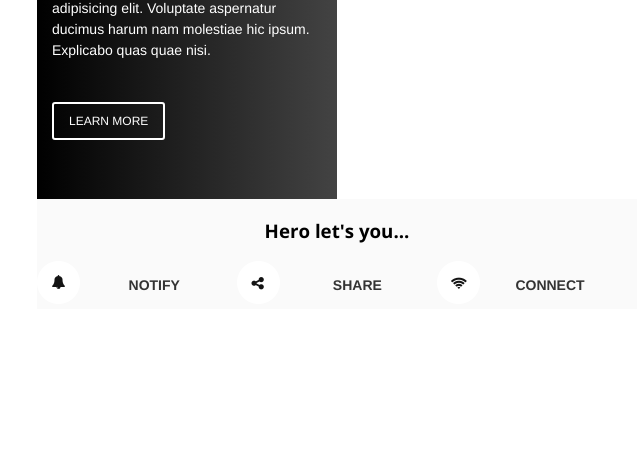
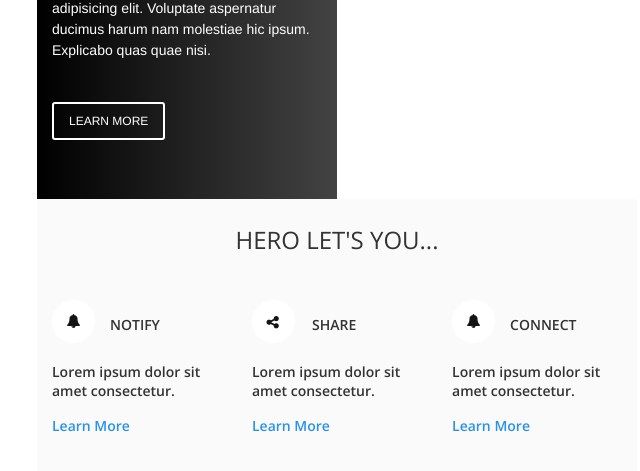
Before and after one commit to jodaddy15/HTML-email, a React app: page public/index.html in a window 1280 px wide. Shown: the part 271-742 px from the top of the page, without its empty margins (303-943 px from the left). Built offline with nearby package versions, Linux system fonts and the light colour scheme.

Commit message:
lets you row..done

```diff
--- a/public/index.html
+++ b/public/index.html
@@ -81,44 +81,108 @@
               <!-- End of Right Column -->
             </td>
           </tr>
-          <!-- End of Main Row -->
+          <!-- End of Header Row -->
           <!-- Start of 2nd Main Row -->
           <tr>
-            <td style="background: #fafafa;">
-              <h3 style="text-align: center; padding-top:0">Hero let's you...</h3>
-              <!-- Start of left column "
-                Notify" -->
-              <table class="header-left" width="33.33%" style="margin: 0;" align="left" cellspacing="0" cellpadding="-1px"
-                border="0" padding: 15px 0 70px 0;>
+            <td class="lets-you-row" style="background: #fafafa;">
+              <h3 style="text-align: center; font-family: 'Open Sans', 'Helvetica Neue', Helvetica, Arial, 'Lucida Grande', sans-serif; color: #333333; padding: 36px 0 5px 0; font-weight: 300; text-transform: uppercase; font-size: 24px; padding-top:0">Hero
+                let's you...</h3>
+              <!-- Start of left column "Notify" -->
+              <table class="left-column" width="33.33%" align="left" cellspacing="0" cellpadding="0" border="0" style="padding: 15px 15px 70px 15px;">
                 <tr>
                   <td>
+                    <table class="title-icon" width="33.33%" align="left" cellspacing="0" cellpadding="0" border="0"
+                      style="padding: 0;">
+                      <tr>
+                        <td>
+                          <img src="/img/bell_icon.png" alt="image of a bell" width: 50px;>
+                        </td>
+                        <td style="font-family: 'Open Sans', 'Helvetica Neue', Helvetica, Arial, 'Lucida Grande', sans-serif; color: #333333; font-weight: 600; text-transform: uppercase; font-size: 14px; padding: 0 0 0 15px;">Notify
+                        </td>
+                      </tr>
+                    </table>
+
+                  </td>
+                </tr>
+                <tr>
                   <td>
-                    <img src="/img/bell_icon.png" alt=""></td>
-                  <td style="
-                    font-family: 'Open-Sans', 'Helvetica Neue' , Helvetica, Arial, 'Lucida Grande' , sans-serif; color: #333; text-decoration: none; font-size: 14px; font-weight: 600; text-transform: uppercase; padding: 0 0 0 5px;">Notify
+                    <p style="font-family: 'Open Sans', 'Helvetica Neue', Helvetica, Arial, 'Lucida Grande', sans-serif; color: #333333; font-weight: 600; font-size: 14px;">Lorem
+                      ipsum dolor sit amet consectetur.</p>
+                  </td>
+                </tr>
+                <tr>
+                  <td>
+                    <a href="#" style="font-family: 'Open Sans', 'Helvetica Neue', Helvetica, Arial, 'Lucida Grande', sans-serif; color: #2792ec; text-decoration: none; font-weight: 600; font-size: 14px;">Learn
+                      More
+                    </a>
+                  </td>
                 </tr>
               </table>
-              <!-- End of Main Row -->
-              <table class="header-center" width="33.33%" style="margin: 0;" align="left" cellspacing="0" cellpadding="0"
-                border="0" padding: 15px 0 70px 0;>
+              <!-- end of left-column -->
+              <!-- start of middle-column "Share" -->
+              <table class="middle-column" width="33.33%" align="left" cellspacing="0" cellpadding="0" border="0" style="padding: 15px 15px 70px 15px;">
                 <tr>
                   <td>
+                    <table class="title-icon" width="33.33%" align="left" cellspacing="0" cellpadding="0" border="0"
+                      style="padding: 0;">
+                      <tr>
+                        <td>
+                          <img src="/img/share_icon.png" alt="image of a bell" width: 50px;>
+                        </td>
+                        <td style="font-family: 'Open Sans', 'Helvetica Neue', Helvetica, Arial, 'Lucida Grande', sans-serif; color: #333333; font-weight: 600; text-transform: uppercase; font-size: 14px; padding: 0 0 0 15px;">Share
+                        </td>
+                      </tr>
+                    </table>
+
+                  </td>
+                </tr>
+                <tr>
                   <td>
-                    <img src="/img/share_icon.png" alt=""></td>
-                  <td style="
-                    font-family: 'Open-Sans', 'Helvetica Neue' , Helvetica, Arial, 'Lucida Grande' , sans-serif; color: #333; text-decoration: none; font-size: 14px; font-weight: 600; text-transform: uppercase; padding: 0 0 0 5px;">Share
+                    <p style="font-family: 'Open Sans', 'Helvetica Neue', Helvetica, Arial, 'Lucida Grande', sans-serif; color: #333333; font-weight: 600; font-size: 14px;">Lorem
+                      ipsum dolor sit amet consectetur.</p>
+                  </td>
+                </tr>
+                <tr>
+                  <td>
+                    <a href="#" style="font-family: 'Open Sans', 'Helvetica Neue', Helvetica, Arial, 'Lucida Grande', sans-serif; color: #2792ec; text-decoration: none; font-weight: 600; font-size: 14px;">Learn
+                      More
+                    </a>
+                  </td>
                 </tr>
               </table>
-              <table class="header-right" width="33.33%" style="margin: 0;" align="right" cellspacing="0" cellpadding="0"
-                border="0" padding: 15px 15px 70px 15px;>
+              <!-- end of middle column -->
+              <!-- start of right column "Connect"-->
+              <table class="right-column" width="33.33%" align="right" cellspacing="0" cellpadding="0" border="0" style="padding: 15px 15px 70px 15px;">
                 <tr>
                   <td>
+                    <table class="title-icon" width="33.33%" align="left" cellspacing="0" cellpadding="0" border="0"
+                      style="padding: 0;">
+                      <tr>
+                        <td>
+                          <img src="/img/bell_icon.png" alt="image of a bell" width: 50px;>
+                        </td>
+                        <td style="font-family: 'Open Sans', 'Helvetica Neue', Helvetica, Arial, 'Lucida Grande', sans-serif; color: #333333; font-weight: 600; text-transform: uppercase; font-size: 14px; padding: 0 0 0 15px;">Connect
+                        </td>
+                      </tr>
+                    </table>
+
+                  </td>
+                </tr>
+                <tr>
                   <td>
-                    <img src="/img/wifi_icon.png" alt=""></td>
-                  <td style="
-                    font-family: 'Open-Sans', 'Helvetica Neue' , Helvetica, Arial, 'Lucida Grande' , sans-serif; color: #333; text-decoration: none; font-size: 14px; font-weight: 600; text-transform: uppercase; padding: 0 0 0 5px;">Connect
+                    <p style="font-family: 'Open Sans', 'Helvetica Neue', Helvetica, Arial, 'Lucida Grande', sans-serif; color: #333333; font-weight: 600; font-size: 14px;">Lorem
+                      ipsum dolor sit amet consectetur.</p>
+                  </td>
+                </tr>
+                <tr>
+                  <td>
+                    <a href="#" style="font-family: 'Open Sans', 'Helvetica Neue', Helvetica, Arial, 'Lucida Grande', sans-serif; color: #2792ec; text-decoration: none; font-weight: 600; font-size: 14px;">Learn
+                      More
+                    </a>
+                  </td>
                 </tr>
               </table>
+              <!-- end of right column-->
               <!-- Start of Main Row -->
           <tr>
             <td>
```
